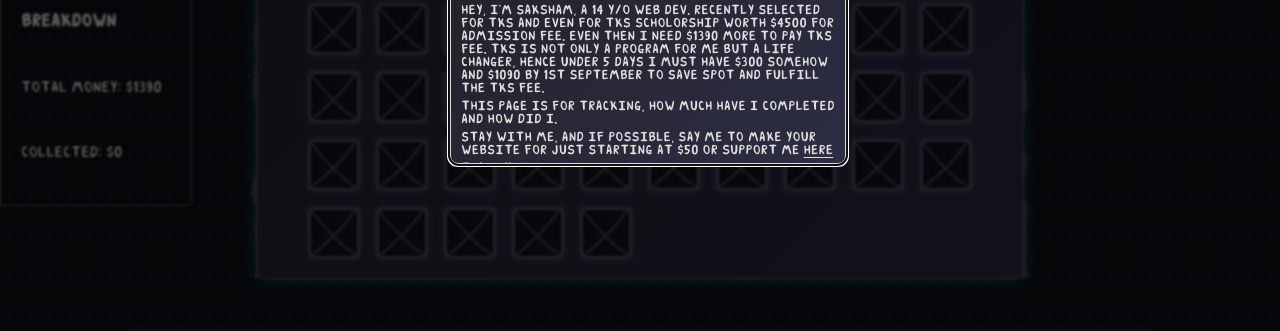
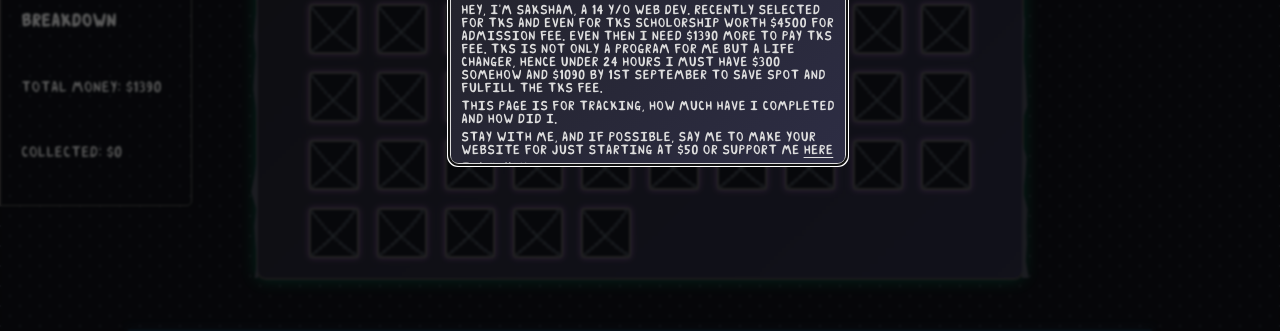
Before and after one commit to sakshamwithweb/gototks, a plain HTML site: page index.html in a window 1280 px wide. Shown: the part 274-605 px from the top of the page. Drawn offline with Linux system fonts and the light colour scheme.

Commit message:
Update index.html

```diff
--- a/index.html
+++ b/index.html
@@ -20,7 +20,7 @@
                 <h2>Go To TKS</h2>
                 <p>Hey, I'm Saksham, a 14 y/o web dev. Recently selected for TKS and even for TKS scholorship worth
                     $4500 for admission fee. Even then I need $1390 more to pay TKS fee. TKS is not only a program for
-                    me but a life changer, hence under 5 days I must have $300 somehow and $1090 by 1st september to
+                    me but a life changer, hence under 24 hours I must have $300 somehow and $1090 by 1st september to
                     save spot and fulfill the TKS fee.</p>
                 <p>This page is for tracking, how much have I completed and how did I.</p>
                 <p>Stay with me, and if possible, say me to make your website for just starting at $50 or support me <a
```
